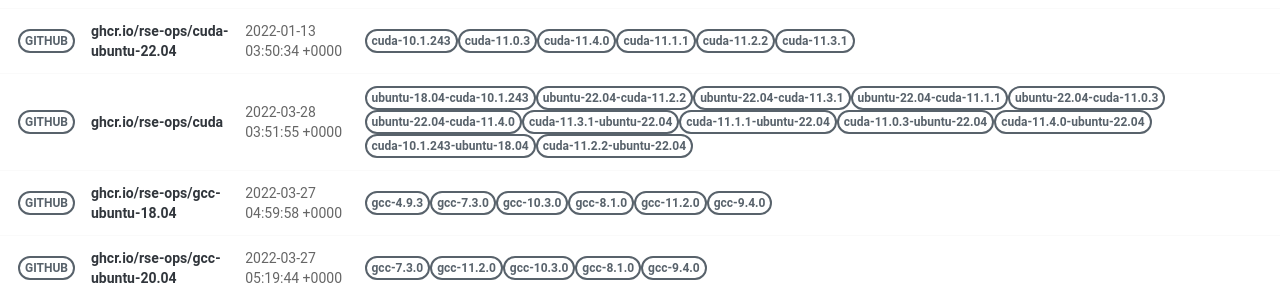
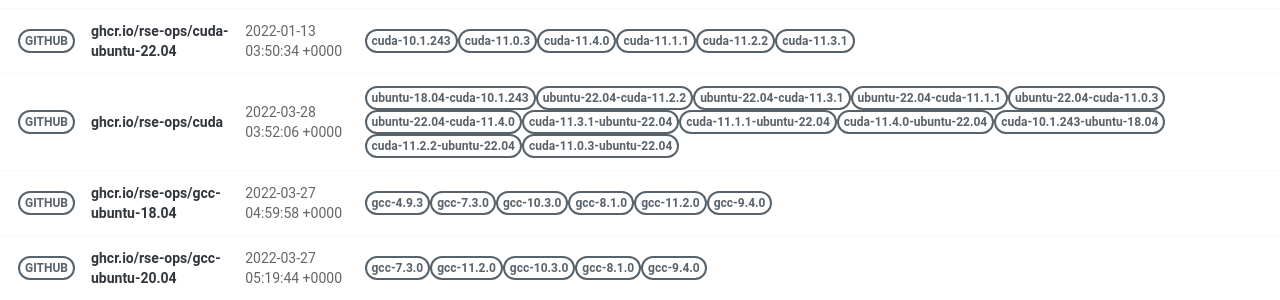
Before and after one commit to rse-ops/docker-images, a Jekyll site: the page built from pages/index.md, in a window 1280 px wide. Shown: the part 421-721 px from the top of the page. Built offline with Jekyll 4.4.1, drawn with Linux system fonts in a browser that asks for light colours; nearby versions of some CDN libraries.

Commit message:
Automated push to update library 2022-03-28

```diff
--- a/_library/ghcr.io-rse-ops-cuda.md
+++ b/_library/ghcr.io-rse-ops-cuda.md
@@ -1,7 +1,7 @@
 ---
 layout: container
 name: ghcr.io/rse-ops/cuda
-updated_at: 2022-03-28 03:51:55.192545
+updated_at: 2022-03-28 03:52:06.604163
 
 
 container_url: https://github.com/orgs/rse-ops/packages/container/package/cuda
```
Also changed, not shown: other parts of _library/ghcr.io-rse-ops-cuda.md (+3 -3 lines).
